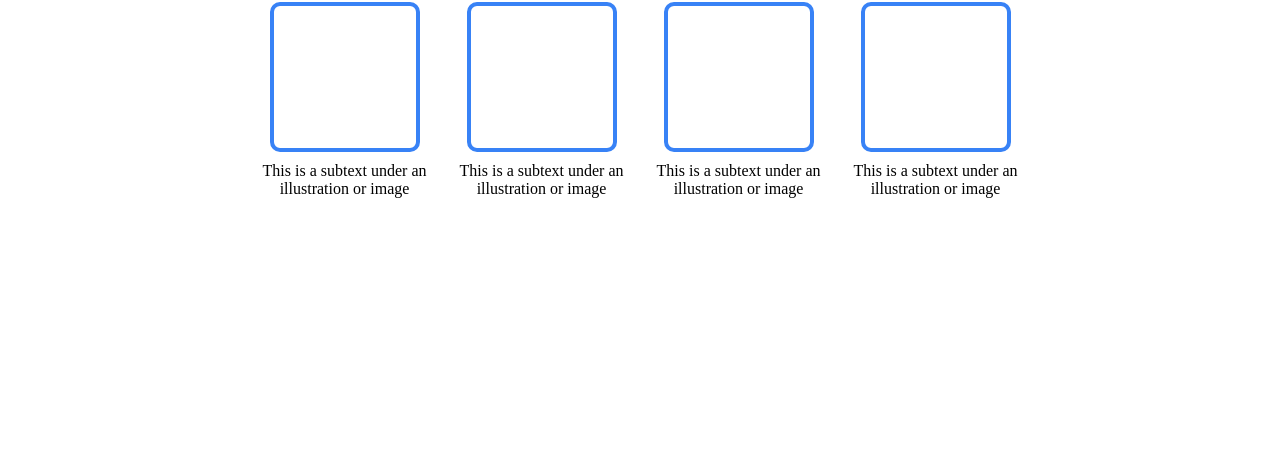
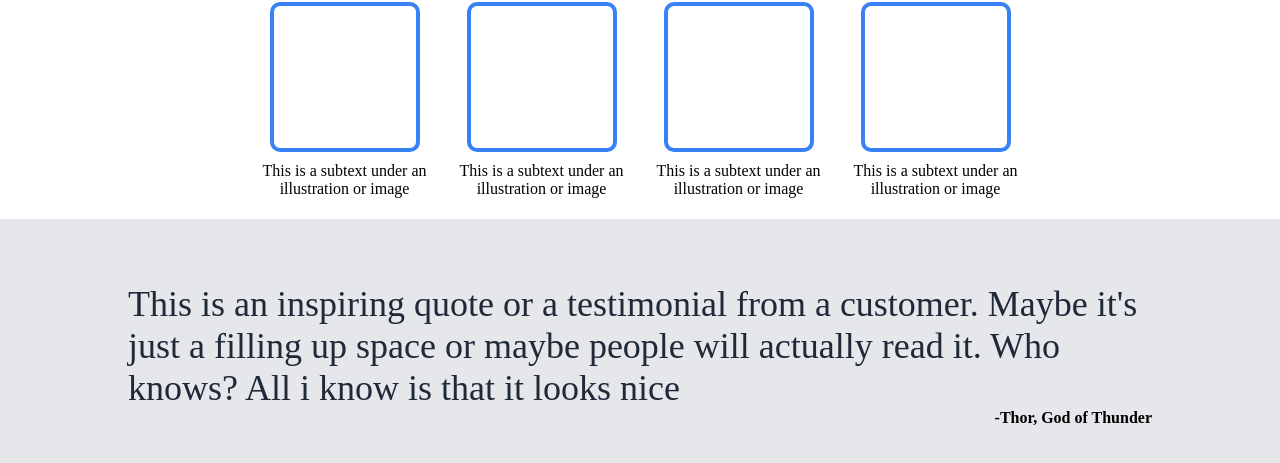
Before and after one commit to osmanamin0448/Landing-Page, a plain HTML site: page index.html in a window 1280 px wide. Shown: the part 481-944 px from the top of the page. Before the commit the page ends 800 px from the top, so only its background shows below. Drawn offline with Linux system fonts and the light colour scheme.

Commit message:
I have completed the third section of the project.

```diff
--- a/index.html
+++ b/index.html
@@ -61,5 +61,16 @@
 			</div>
 		</div>
 	 </div>
+
+	 <!-- third section -->
+		<div class="quote-section">
+			<div class="quote">
+				<p>This is an inspiring quote or a testimonial from a customer. Maybe it's just a filling up space or maybe people will actually read it. Who knows? All i know is that it looks nice</p>
+			</div>
+
+			<div class="author">
+				<p>-Thor, God of Thunder</p>
+			</div>
+		</div>
 </body>
 </html>
--- a/style.css
+++ b/style.css
@@ -118,3 +118,19 @@
 .card p{
   text-align: center;
 }
+
+/* Third section */
+.quote-section{
+  background-color: #e5e7eb;
+  padding: 5% 10%;
+}
+ .quote p{
+  font-size: 36px;
+  color: #1f2937;
+  font-weight: 300;
+ }
+ .author p{
+  display: flex;
+  justify-content: flex-end;
+  font-weight: 900;
+}
```
